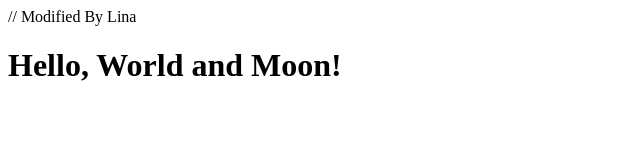
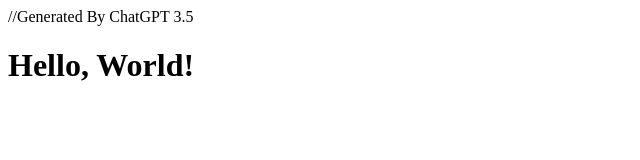
Before and after one commit to LivDevRepeat/ExportConverter, a plain HTML site: page Hallo World.html in a window 1280 px wide. Shown: the whole page, without its empty margins (0-640 px from the left). Drawn offline with Linux system fonts and the light colour scheme.

Commit message:
[AI] [GPT 3.5] Add Generated Code

```diff
--- a/Hallo World.html
+++ b/Hallo World.html
@@ -1,10 +1,10 @@
-// Modified By Lina
+//Generated By ChatGPT 3.5
 <!DOCTYPE html>
 <html>
 <head>
     <title>Hello, World!</title>
 </head>
 <body>
-    <h1>Hello, World and Moon!</h1>
+    <h1>Hello, World!</h1>
 </body>
 </html>
```
